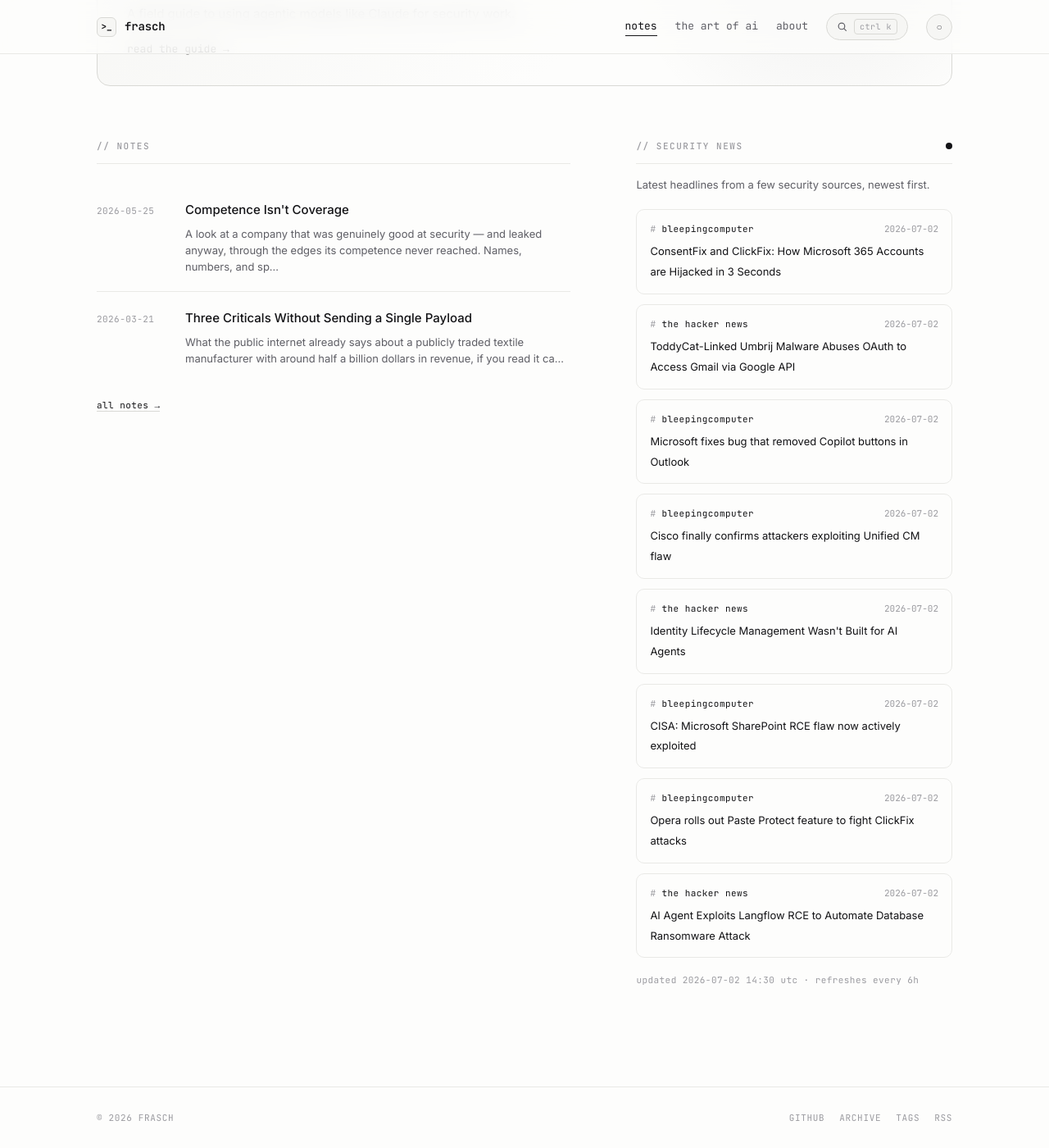
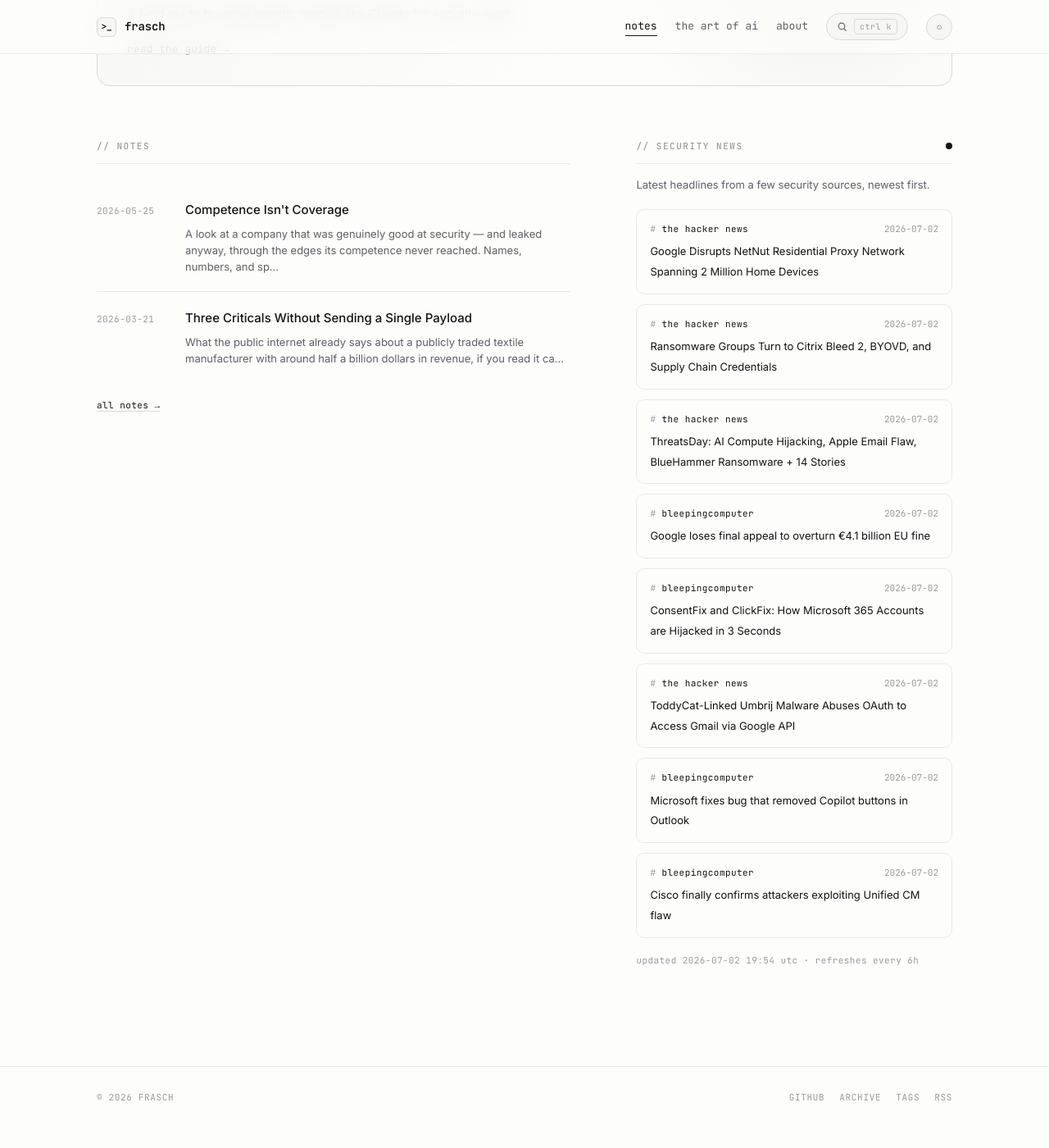
Before and after one commit to whoisfrasch/frasch, a Jekyll site: the page built from index.html, in a window 1280 px wide and 1400 px high, scrolled down 615 px. Shown: the whole window at 82% size. Built offline with Jekyll 4.4.1, drawn with Linux system fonts in a browser that asks for light colours; after the commit the page ends 1990 px from its top, so only the background shows below that.

Commit message:
Refresh security news feed

```diff
--- a/_data/news.json
+++ b/_data/news.json
@@ -1,6 +1,30 @@
 {
-  "updated": "2026-07-02T14:30:49Z",
+  "updated": "2026-07-02T19:54:00Z",
   "items": [
+    {
+      "source": "the hacker news",
+      "title": "Google Disrupts NetNut Residential Proxy Network Spanning 2 Million Home Devices",
+      "link": "https://thehackernews.com/2026/07/google-disrupts-netnut-residential.html",
+      "date": "2026-07-02T18:54:06Z"
+    },
+    {
+      "source": "the hacker news",
+      "title": "Ransomware Groups Turn to Citrix Bleed 2, BYOVD, and Supply Chain Credentials",
+      "link": "https://thehackernews.com/2026/07/ransomware-groups-turn-to-citrix-bleed.html",
+      "date": "2026-07-02T18:30:33Z"
+    },
+    {
+      "source": "the hacker news",
+      "title": "ThreatsDay: AI Compute Hijacking, Apple Email Flaw, BlueHammer Ransomware + 14 Stories",
+      "link": "https://thehackernews.com/2026/07/threatsday-ai-compute-hijacking-apple.html",
+      "date": "2026-07-02T15:24:18Z"
+    },
+    {
+      "source": "bleepingcomputer",
+      "title": "Google loses final appeal to overturn €4.1 billion EU fine",
+      "link": "https://www.bleepingcomputer.com/news/legal/google-loses-final-appeal-to-overturn-41-billion-eu-fine/",
+      "date": "2026-07-02T15:18:51Z"
+    },
     {
       "source": "bleepingcomputer",
       "title": "ConsentFix and ClickFix: How Microsoft 365 Accounts are Hijacked in 3 Seconds",
@@ -24,30 +48,6 @@
       "title": "Cisco finally confirms attackers exploiting Unified CM flaw",
       "link": "https://www.bleepingcomputer.com/news/security/cisco-finally-confirms-attackers-exploiting-unified-cm-flaw/",
       "date": "2026-07-02T11:35:25Z"
-    },
-    {
-      "source": "the hacker news",
-      "title": "Identity Lifecycle Management Wasn't Built for AI Agents ",
-      "link": "https://thehackernews.com/2026/07/identity-lifecycle-management.html",
-      "date": "2026-07-02T11:30:00Z"
-    },
-    {
-      "source": "bleepingcomputer",
-      "title": "CISA: Microsoft SharePoint RCE flaw now actively exploited",
-      "link": "https://www.bleepingcomputer.com/news/security/cisa-microsoft-sharepoint-rce-flaw-now-actively-exploited/",
-      "date": "2026-07-02T10:52:43Z"
-    },
-    {
-      "source": "bleepingcomputer",
-      "title": "Opera rolls out Paste Protect feature to fight ClickFix attacks",
-      "link": "https://www.bleepingcomputer.com/news/security/opera-rolls-out-paste-protect-feature-to-fight-clickfix-attacks/",
-      "date": "2026-07-02T10:46:58Z"
-    },
-    {
-      "source": "the hacker news",
-      "title": "AI Agent Exploits Langflow RCE to Automate Database Ransomware Attack",
-      "link": "https://thehackernews.com/2026/07/ai-agent-exploits-langflow-rce-to.html",
-      "date": "2026-07-02T09:13:13Z"
     }
   ]
 }
```
